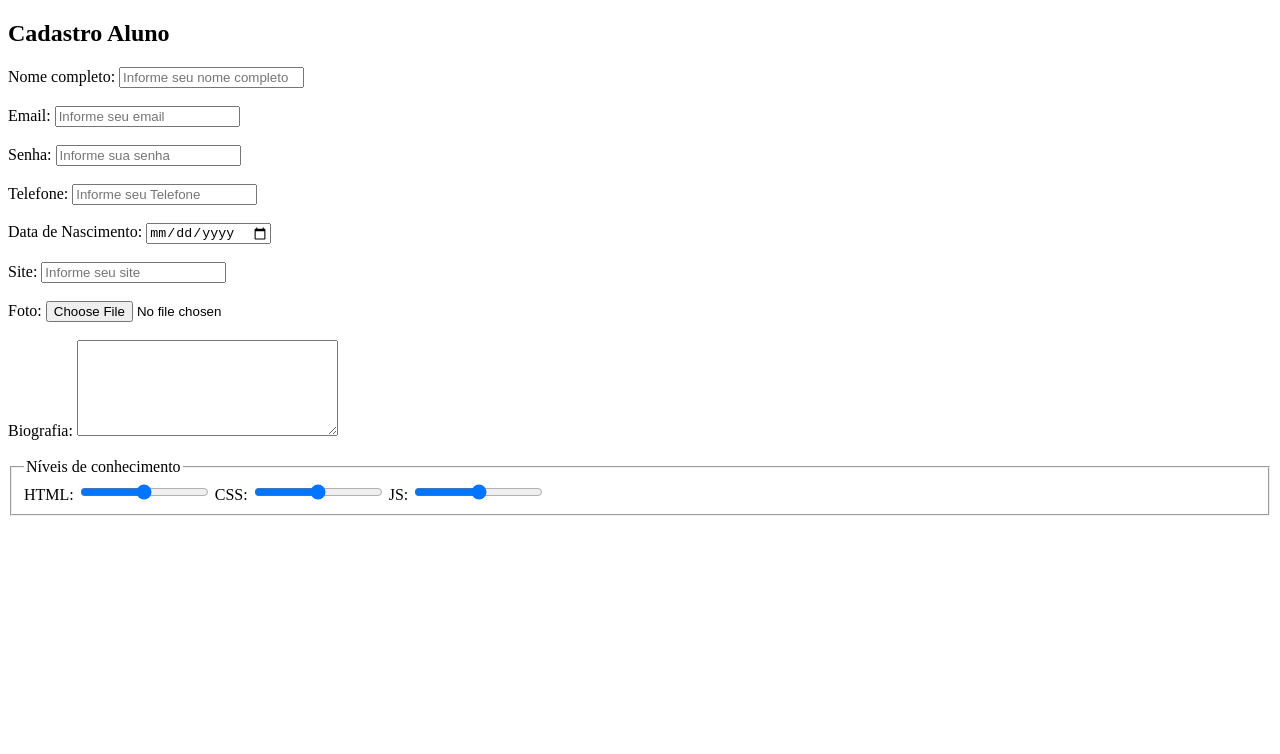
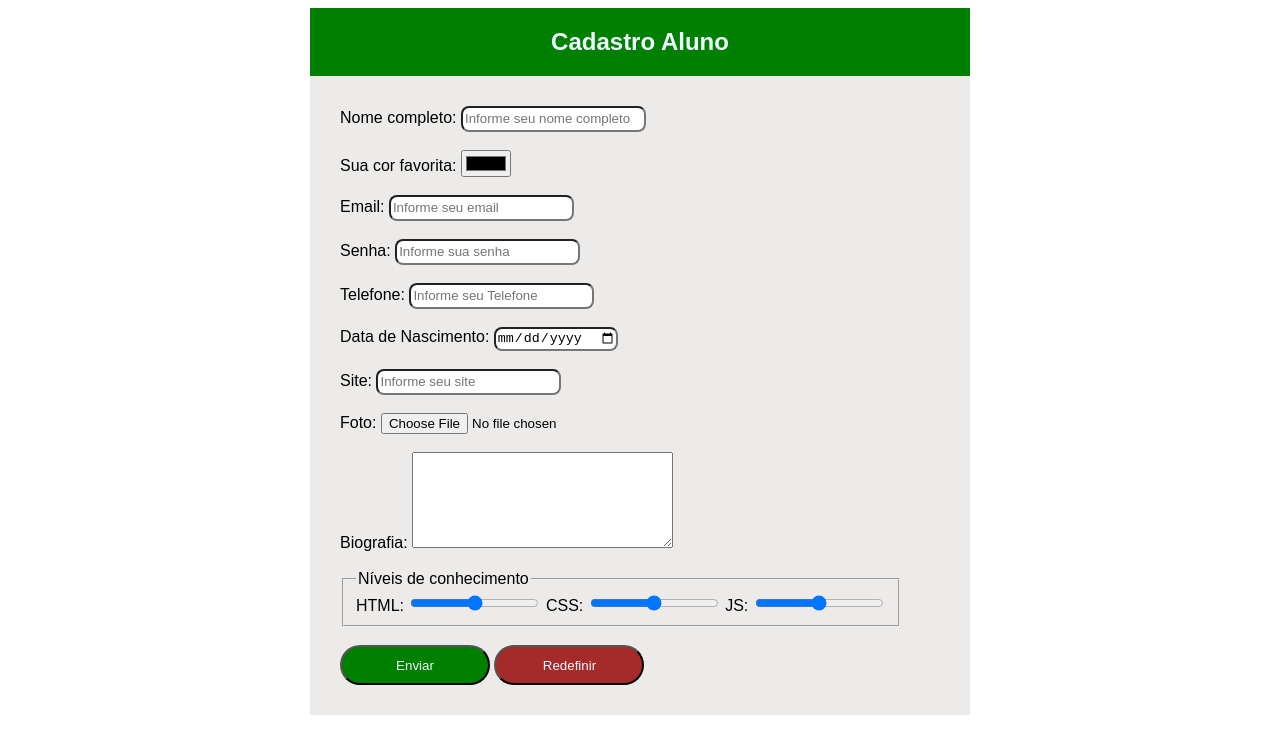
Before and after one commit to William-LPS/William-LPS.github.io, a plain HTML site: page 04/01/index.html in a window 1280 px wide. Drawn offline with Linux system fonts and the light colour scheme.

Commit message:
Segundo commit

```diff
--- a/01/04/index.html
+++ b/04/01/index.html
@@ -1,16 +1,17 @@
 <!DOCTYPE html>
-<html lang="en">
+<html lang="pt-br">
 <head>
     <meta charset="UTF-8">
     <meta name="viewport" content="width=device-width, initial-scale=1.0">
-    <title>Document</title>
+    <title>Cadastro Alunos</title>
+   <link rel="stylesheet" href="style.css">
 </head>
 <body>
     <header>
         <h2>Cadastro Aluno</h2>
     </header>
-
-
+    <section>
+        <br>
     <form
         action="https://webhook.site/0cc63d27-891f-4ac3-a41b-8a992ba88721"
         method="post"
@@ -30,8 +31,17 @@
     </label>
     <br><br>
 
+    <label for="id_color">Sua cor favorita:
+        <input type="color">
+
+
+    </label>
+
+    <br><br>
+
     <label for="id_email">Email:
         <input type="email"
+            name="email"
             id="id_email"
             minlength="5"
             maxlength="100"
@@ -42,6 +52,7 @@
 
     <label for="id_senha">Senha:
         <input type="password"
+            name="senha"
             id="id_senha"
             minlength="5"
             maxlength="6"
@@ -50,7 +61,8 @@
     </label>
     <br><br>
     <label for="id_telefone">Telefone:
-        <input type="number"
+        <input type="tel"
+        name="telefone"
             id="id_telefone"
             minlength="5"
             maxlength="10"
@@ -60,6 +72,7 @@
     <br><br>
     <label for="id_data">Data de Nascimento:
         <input type="date"
+            name="data"
             id="id_nome"
             minlength="5"
             maxlength="200"
@@ -69,6 +82,7 @@
     <br><br>
     <label for="id_site">Site:
         <input type="url"
+            name="site"
             id="id_nome"
             minlength="5"
             maxlength="200"
@@ -79,6 +93,7 @@
 
     <label for="id_foto">Foto:
         <input type="file"
+            name="foto"
             id="id_foto"
             minlength="5"
             maxlength="500"
@@ -87,11 +102,11 @@
     <br><br>
 
     <label for="id_bio">Biografia:
-        <textarea name="" id="id_bio" rows="6" cols="30"></textarea>
+        <textarea name="bio" id="id_bio" rows="6" cols="30"></textarea>
 
     </label>
     <br><br>
-    <fieldset>
+    <fieldset >
         <legend>Níveis de conhecimento</legend>
         HTML:
         <input type="range"
@@ -113,6 +128,10 @@
 
     </fieldset>
 
+    <br>
+    <input id="id_enviar" type="submit" value="Enviar">
+    <input id="id_red"  type="reset" value="Redefinir">
+</section>
 
 
 
--- /dev/null
+++ b/04/01/style.css
@@ -0,0 +1,61 @@
+body {
+  font-family: Arial, Helvetica, sans-serif;
+  display: flex;
+  flex-direction: column;
+  align-items: center;
+  justify-content: center;
+}
+header {
+  display: flex;
+  flex-direction: row;
+  background-color: green;
+  color: aliceblue;
+  width: 660px;
+  align-items: center;
+  justify-content: center;
+}
+
+section {
+  background-color: rgb(236, 235, 234);
+  width: 600px;
+  display: flex;
+  padding: 30px;
+}
+#id_nome {
+  border-radius: 8px;
+  height: 20px;
+}
+#id_email {
+  border-radius: 8px;
+  height: 20px;
+}
+#id_senha {
+  border-radius: 8px;
+  height: 20px;
+}
+#id_telefone {
+  border-radius: 8px;
+  height: 20px;
+}
+#id_data {
+  border-radius: 8px;
+  height: 20px;
+}
+#id_site {
+  border-radius: 8px;
+  height: 20px;
+}
+#id_enviar {
+  border-radius: 50px;
+  height: 40px;
+  width: 150px;
+  color: aliceblue;
+  background-color: green;
+}
+#id_red {
+  border-radius: 50px;
+  height: 40px;
+  width: 150px;
+  background-color: brown;
+  color: aliceblue;
+}
```
